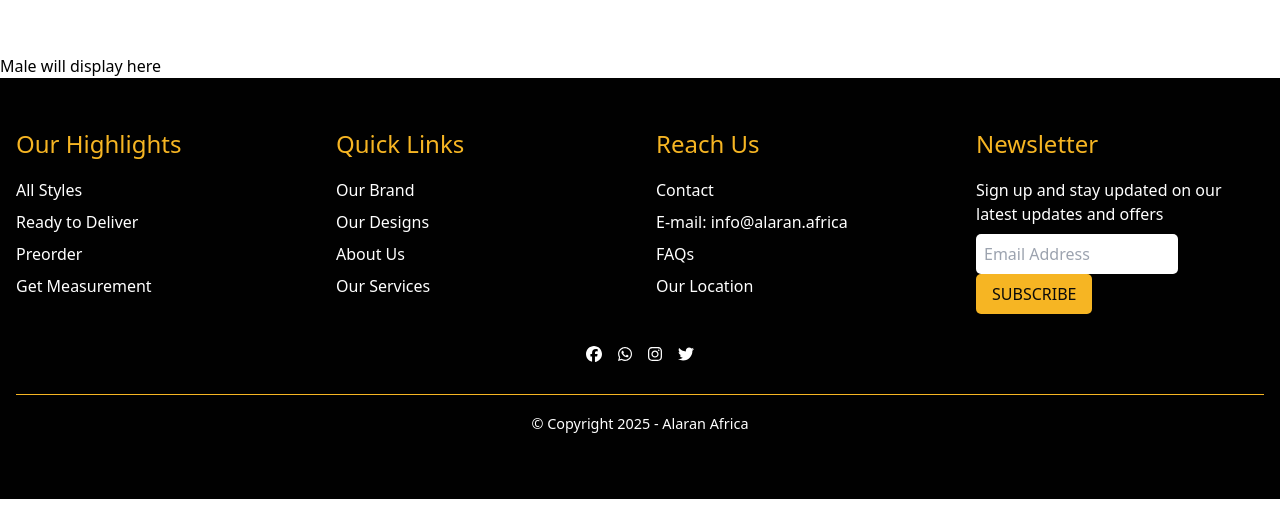
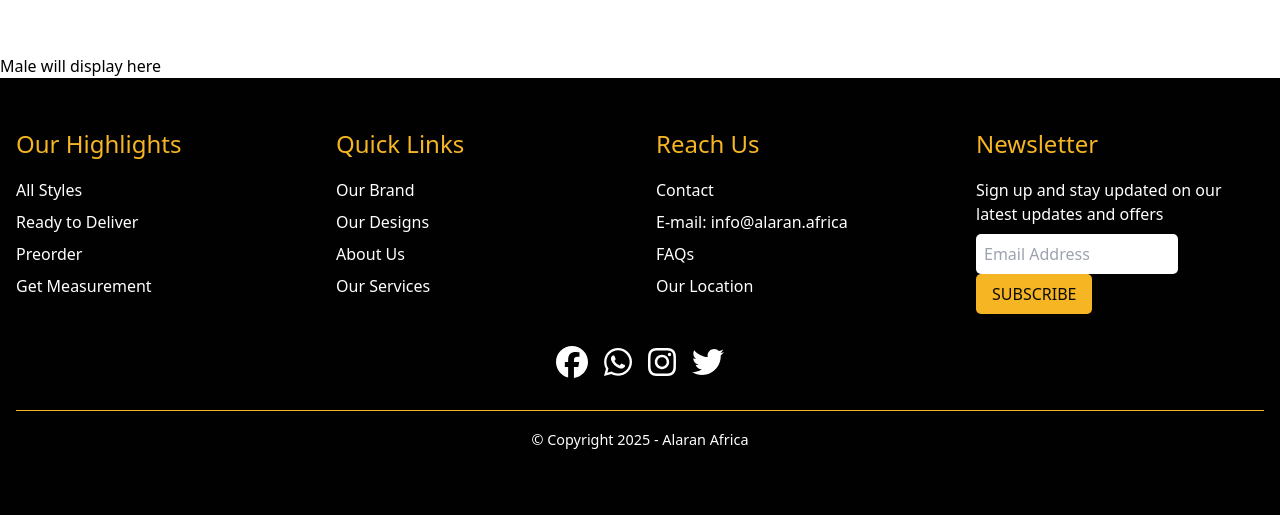
Before and after one commit to mrauthentik/Encanto, a React (Vite) app in the folder alaran/: page / in a window 1280 px wide. Shown: the part 4442-4957 px from the top of the page. Built offline with nearby package versions, Linux system fonts and the light colour scheme; a web font is replaced by a local one.

Commit message:
Add class names to social media icons in Footer component for styling consistency

```diff
--- a/alaran/src/components/Footer.jsx
+++ b/alaran/src/components/Footer.jsx
@@ -80,10 +80,10 @@ const Footer = () => {
         animate={{ y: 0, opacity: 1 }}
         transition={{ delay: 0.5, duration: 0.8 }}
       >
-       <FontAwesomeIcon icon={faFacebook} />
-        <FontAwesomeIcon icon={faWhatsapp} />
-        <FontAwesomeIcon icon={faInstagram} />
-        <FontAwesomeIcon icon={faTwitter} />
+       <FontAwesomeIcon icon={faFacebook}  className="icon"/>
+        <FontAwesomeIcon icon={faWhatsapp} className="icon" />
+        <FontAwesomeIcon icon={faInstagram}className="icon" />
+        <FontAwesomeIcon icon={faTwitter} className="icon" />
       </motion.div>
 
       {/* Bottom Section */}
```
